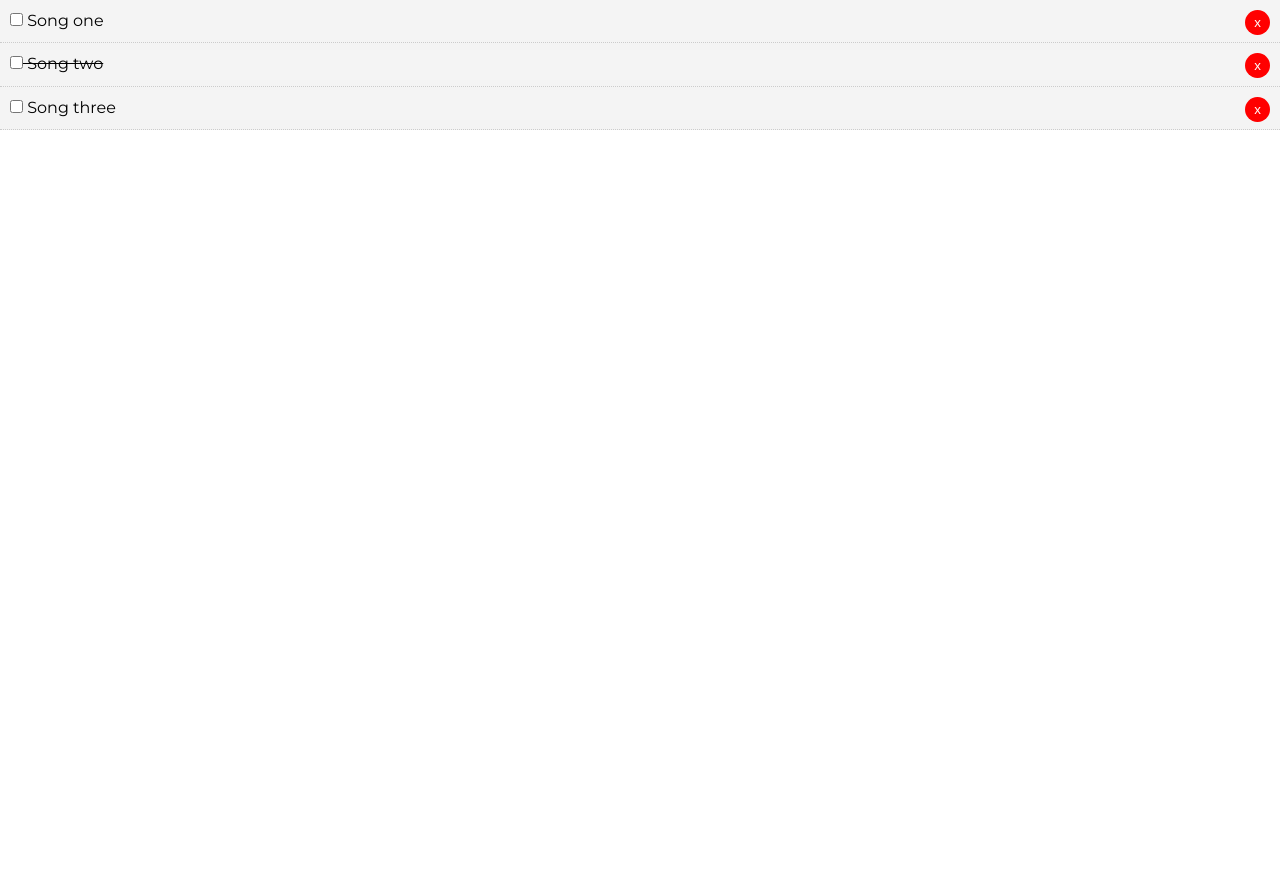
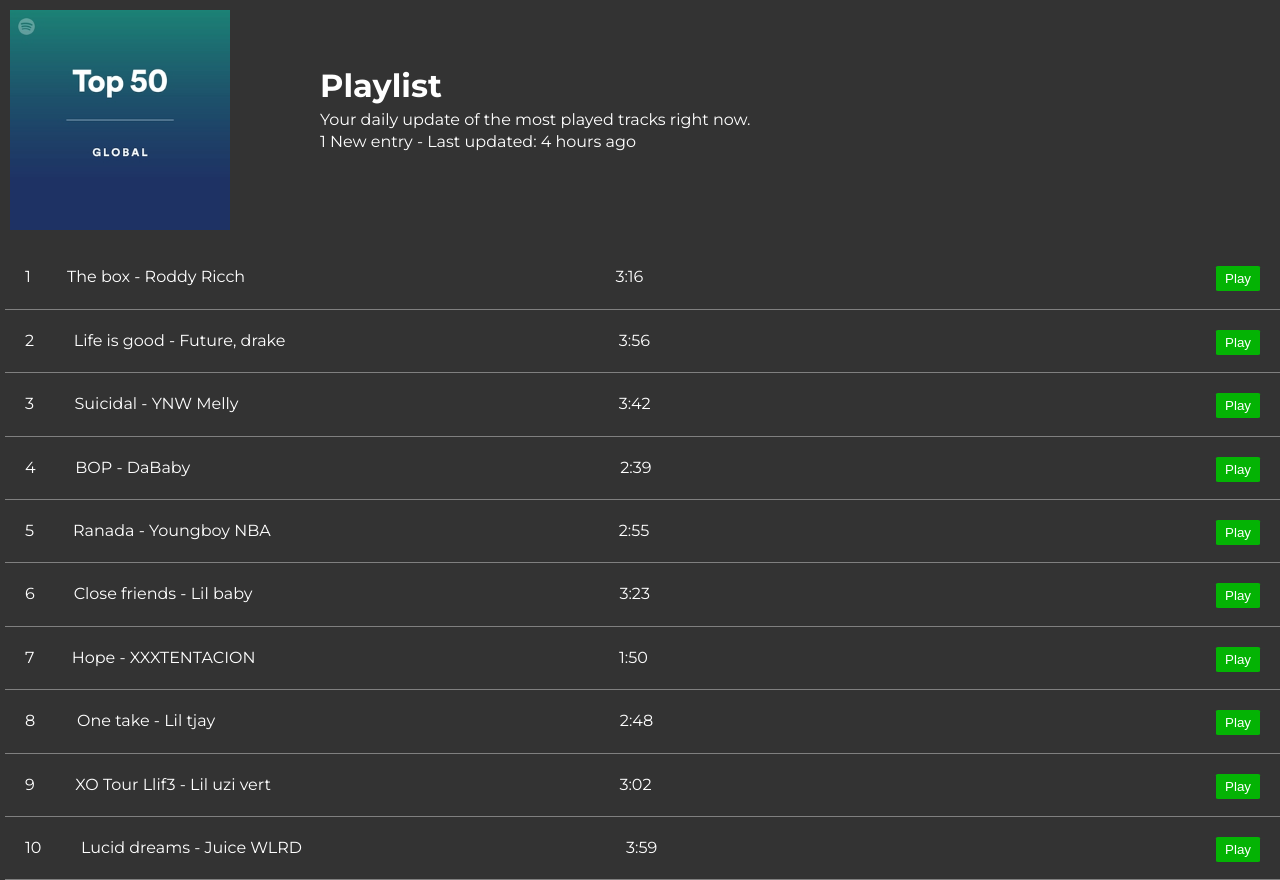
Before and after one commit to WLAjansen/Songlist, a Vue app: page / in a window 1280 px wide. Before the commit the page ends 800 px from the top, so only its background shows below. Built offline with nearby package versions, Linux system fonts and the light colour scheme.

Commit message:
Update 4
Extras

```diff
--- a/package.json
+++ b/package.json
@@ -9,7 +9,8 @@
   },
   "dependencies": {
     "core-js": "^3.4.4",
-    "vue": "^2.6.10"
+    "vue": "^2.6.10",
+    "vuejs-smart-table": "0.0.5"
   },
   "devDependencies": {
     "@vue/cli-plugin-babel": "^4.1.0",
@@ -17,8 +18,7 @@
     "@vue/cli-service": "^4.1.0",
     "babel-eslint": "^10.0.3",
     "eslint": "^5.16.0",
-    "eslint-plugin-vue": "^5.0.0",
-    "vue-template-compiler": "^2.6.10"
+    "eslint-plugin-vue": "^5.0.0"
   },
   "eslintConfig": {
     "root": true,
--- a/src/App.vue
+++ b/src/App.vue
@@ -1,15 +1,18 @@
 <template>
   <div id="app">
-    <Songs v-bind:songs="songs" />
+    <Header />
+    <Songs v-bind:songs="songs" v-on:del-song="deleteSong" />
   </div>
 </template>
 
 <script>
+import Header from './components/Header';
 import Songs from './components/Songs';
 
 export default {
   name: 'app',
   components: {
+    Header,
     Songs
   },
   data() {
@@ -17,20 +20,70 @@
       songs: [
        {
          id: 1,
-         title: "Song one",
+         title: "The box - Roddy Ricch",
+         description: "3:16",
+         completed: false,
+       },
+       {
+         id: 2,
+         title: "Life is good - Future, drake",
+         description: "3:56",
          completed: false
        },
        {
-         id: 2,
-         title: "Song two",
-         completed: true
+         id: 3,
+         title: "Suicidal - YNW Melly",
+         description: "3:42",
+         completed: false
        },
        {
-         id: 3,
-         title: "Song three",
+         id: 4,
+         title: "BOP - DaBaby",
+         description: "2:39",
+         completed: false
+       },
+       {
+         id: 5,
+         title: "Ranada - Youngboy NBA",
+         description: "2:55",
+         completed: false
+       },
+       {
+         id: 6,
+         title: "Close friends - Lil baby",
+         description: "3:23",
+         completed: false
+       },
+       {
+         id: 7,
+         title: "Hope - XXXTENTACION",
+         description: "1:50",
+         completed: false
+       },
+       {
+         id: 8,
+         title: "One take - Lil tjay",
+         description: "2:48",
+         completed: false
+       },
+       {
+         id: 9,
+         title: "XO Tour Llif3 - Lil uzi vert",
+         description: "3:02",
+         completed: false
+       },
+       {
+         id: 10,
+         title: "Lucid dreams - Juice WLRD",
+         description: "3:59",
          completed: false
        }
       ]
+    }
+  },
+  methods: {
+    deleteSong(id) {
+      this.songs = this.songs.filter(song => song.id !== id);
     }
   }
 }
@@ -48,5 +101,6 @@
 body {
   font-family: Montserrat;
   line-height: 1.4;
+  background: #333;
 }
 </style>
--- a/src/components/Header.vue
+++ b/src/components/Header.vue
@@ -1,6 +1,11 @@
 <template>
   <header class="header">
-      <h1>SongList</h1>
+    <div class="desc">
+      <h1>Playlist</h1>
+      <p>Your daily update of the most played tracks right now.</p>
+     <p>1 New entry - Last updated: 4 hours ago</p>
+      </div>
+      <img src="../assets/global.png">
       </header>
 </template>
 
@@ -14,12 +19,14 @@
 .header {
     background: #333;
     color: #fff;
-    text-align: center;
+    text-align: left;
     padding: 10px;
 }
 
-.header a {
-    color: #fff;
-    padding-right: 5px;
+.desc {
+  position: absolute;
+  left: 25%;
+  top: 8%;
 }
+
 </style>
--- a/src/components/SongItem.vue
+++ b/src/components/SongItem.vue
@@ -1,9 +1,9 @@
 <template>
     <div class="song-item" v-bind:class="{'is-complete':song.completed}">
         <p>
-            <input type="checkbox" v-on:change="markComplete">
-            {{song.title}}
-            <button @click="$emit('del-song', song.id)" class="del">x</button>
+            {{song.id}}
+           <span class="space">{{song.description}}</span>  <span>{{song.title}}</span>
+            <button @click="$emit('del-song', song.id)" class="del">Play</button>
             </p>
     </div>
 </template>
@@ -21,10 +21,28 @@
 </script>
 
 <style scoped>
+
+.space {
+
+    position: relative;
+   left: 47%;
+}
+
+p {
+    padding: 10px;
+}
+
+img {
+    width: 50px;
+}
 .song-item {
-    background: #f4f4f4;
+    margin-left: 5px;
+    background: #333;
     padding: 10px;
-    border-bottom: 1px #ccc dotted;
+    border-bottom: 1px grey solid;
+    color: white;
+    padding-right: 10px;
+
 }
 
 .is-complete {
@@ -32,11 +50,11 @@
 }
 
 .del {
-    background: #ff0000;
+    background: rgb(4, 179, 4);
     color: #fff;
     border: none;
     padding: 5px 9px;
-    border-radius: 50%;
+    border-radius: 5%;
     cursor: pointer;
     float: right;
 }
--- a/src/components/Songs.vue
+++ b/src/components/Songs.vue
@@ -1,7 +1,7 @@
 <template>
   <div>
       <div v-bind:key="song.id" v-for="song in songs">
-          <SongItem v-bind:song="song" />
+          <SongItem v-bind:song="song" v-on:del-song="$emit('del-song', song.id)"/>
           </div>
       </div>
 </template>
```
Also changed, not shown: src/assets/global.png (added), src/main.js (line endings or trailing spaces), 1 other file (tests, documents, lock files or other folders).
